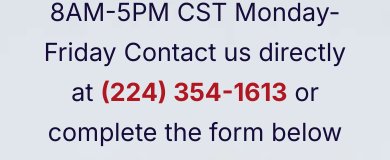
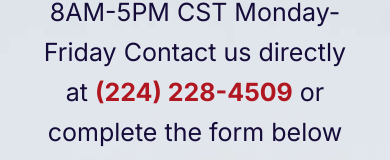
Before and after one commit to MaximPolyakov/vue-front3iqdispatch, a Vue app: page /contact_us in a window 390 px wide. Shown: the part 198-358 px from the top of the page. Built offline with nearby package versions, Linux system fonts and the light colour scheme.

Commit message:
Changed phone number at ContactUs to 224 228 4509

```diff
--- a/src/components/ContactPage.vue
+++ b/src/components/ContactPage.vue
@@ -4,7 +4,7 @@
     <!-- <main-navbar  :isSelected=5 /> -->
     <div class="contact_header">
       <form ref="form" @submit.prevent="sendEmail">
-        <div>Sales business hours 8AM-5PM CST Monday-Friday Contact us directly at <span>(224) 354-1613</span> or
+        <div>Sales business hours 8AM-5PM CST Monday-Friday Contact us directly at <span> (224) 228-4509</span> or
           complete the form below and a IQHaulers
           representative will be in touch with you shortly.</div>
         <div class="omrs-input-group">
```
